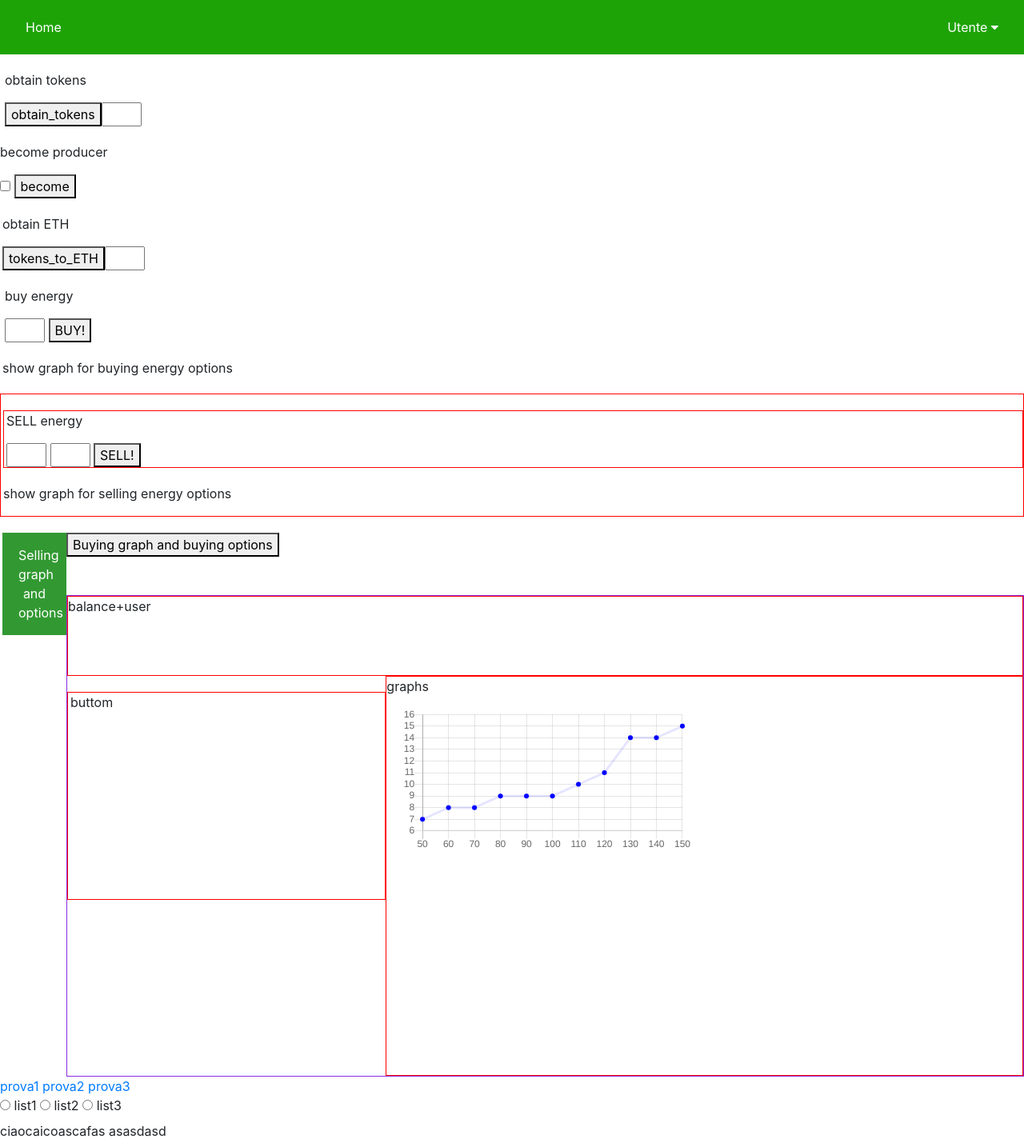
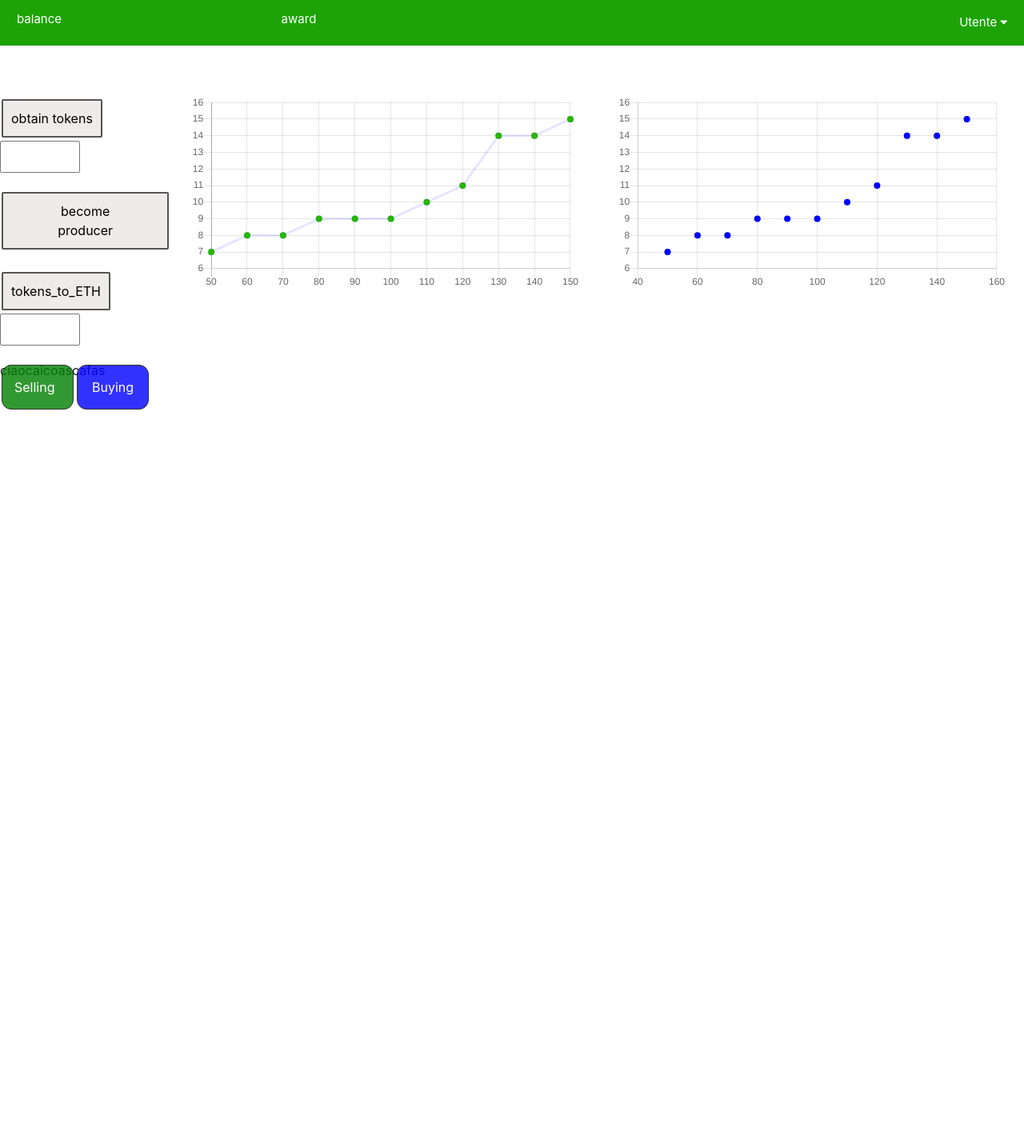
Before and after one commit to FraMarcuccio/EnergyHeaven, a PHP site: page /finale.html in a window 1280 px wide. Shown: the whole page at 80% size. After the commit the page ends 512 px from the top, so only its background shows below. Run offline with PHP 8.4, Linux system fonts and the light colour scheme; some libraries are stand-ins or nearby versions.

Commit message:
created CSS structure + modified HTML structure

```diff
--- a/Dapp-EnergyHeaven/finale.css
+++ b/Dapp-EnergyHeaven/finale.css
@@ -1,25 +1,95 @@
+/*general*/
+* {
+  box-sizing: border-box;
+}
+
 body{
   font-family: Arial, Helvetica, sans-serif;
   margin: 0;
 }
 
 input[type='number'] {
-  width: 50px;
-  height: 30px;
+  width: 100px;
+  height: 40px;
 }
+
+.obtaintks, .ETH, .become_prod{
+  display: block;
+  margin: 20px 0;
+}
+/*general*/
+
+
+
+
+/*grid*/
+.maingrid {
+  display: grid;
+  flex-wrap: wrap;
+  grid-template-columns: repeat(6, 1fr);
+  grid-auto-rows: 100px;
+}
+
+.user {
+  /*height: 80%;
+  grid-template-rows: 40%;
+  overflow: hidden;
+  background-color: rgb(30, 163, 7);*/
+  grid-column-start: 1;
+  grid-column-end: 8;
+  grid-row-start: 1;
+  grid-row-end: 1;
+}
+
+/*.user a{
+  font-size: 16px;
+  color: white;
+  text-align: center;
+  padding: 5px 5px;
+  text-decoration: none;
+}*/
+
+.button {
+  grid-column-start: 1;
+  grid-column-end: 1;
+  grid-row-start: 2;
+  grid-row-end: 5;
+}
+
+.graph {
+  display: flex;
+  flex-wrap: wrap;
+  /*elementi flwxbox possono andare su più righe*/
+  max-width: 1200px; /*largezza fissa*/
+  /*margin: 0 auto;*/
+  grid-column-start: 2;
+  grid-column-end: 12;
+  grid-row-start: 2;
+  grid-row-end: 5;
+}
+
+.col50{
+  width: 50%;
+  /*border: 1px solid red;*/
+  padding: 2%;
+}
+/*grid*/
+
+
+
 
 /*navbar css*/
 .navbar{
-  overflow: hidden;
   background-color: rgb(30, 163, 7);
+  /*overflow: hidden;*/
 }
 
-.navbar a{
+.navbar label{
   float: left;
-  font-size: 16px;
+  font-size: 15px;
   color: white;
-  text-align: center;
-  padding: 14px 16px;
+  text-align: left;
+  padding: 5px 5px;
   text-decoration: none;
 }
 
@@ -29,28 +99,30 @@ input[type='number'] {
 }
 
 .subnav .subnavbtn{
-  font-size: 16px;
+  size: 50px;
+  font-size: 15px;
   border: none;
   outline: none;
   color: white;
-  padding: 14px 16px;
+  padding: 5px 5px;
   background-color: inherit;
   font-family: inherit;
   margin: 0;
 }
 
-/*aggiunge colore verde quando si passa sopra con il mouse*/
+/*aggiunge colore verde quando si passa sopra con il mouse
 .navbar a:hover, .subnav:hover .subnavbtn{
   background-color: green;
-}
+}*/
 
 .subnavcnt{
   display: none;
   position: absolute;
   right: 0;
   background-color: rgb(53, 160, 0);
-  width: 20%;
+  width: 16%;
   z-index: 100;
+  padding: 5px 5px;
 }
 
 .subnavcnt a{
@@ -67,50 +139,177 @@ input[type='number'] {
 .subnav:hover .subnavcnt{
   display: block;
 }
+/*navbar css*/
+
+
+
+
+/*buttons*/
+.ETH button, .obtaintks button, .become_prod button{
+  background-color: #4CAF50; /* Green */
+  border: none;
+  color: white;
+  padding: 10px 10px;
+  text-align: center;
+  text-decoration: solid;
+  display: inline-block;
+  vertical-align: middle;
+  font-size: 16px;
+  margin: 4px 2px;
+  transition-duration: 0.4s;
+  cursor: pointer;
+  background-color: rgb(239, 235, 235);
+  color: black;
+  border: 2px solid #555555;
+  border-radius: 2px;
+}
+
+.become_prod button{
+  padding: 10px 40px;
+  display: center;
+}
+
+.ETH button:hover, .obtaintks button:hover, .become_prod button:hover{
+  background-color: #555555;
+  color: white;
+  border: 2px solid black;
+}
+
+.become_prod button:focus{
+  background-color: #555555;
+  color: white;
+  cursor: not-allowed;
+}
+
+.openbuy{
+  text-align: center;
+  background-color: blue;
+  color: white;
+  padding: 15px 15px;
+  border: black;
+  cursor: pointer;
+  opacity: 0.8;
+  float: left;
+  width: 90px;
+  position: relative;
+  border-radius: 12px;
+  margin: 4px 2px;
+  border: 1px solid black;
+}
+
+.opensell{
+  text-align: center;
+  background-color: green;
+  color: white;
+  padding: 15px 15px;
+  border: black;
+  cursor: pointer;
+  opacity: 0.8;
+  float: left;
+  width: 90px;
+  position: relative;
+  border-radius: 12px;
+  margin: 4px 2px;
+  border: 1px solid black;
+  display: flex;
+}
+/*buttons*/
+
 
 
 
 /*popup menu*/
 
-.openbtn{
-  background-color: green;
-  color: white;
-  padding: 16px 20px;
-  border: black;
-  cursor: pointer;
-  opacity: 0.8;
-  float: left;
-  bottom: 23px;
-  right: 28px;
-  width: 80px;
+/*popup sotto il bottone
+.popupselling{
+  display: none;
+  bottom: calc(100% +10px);
+  left: 0;
+  border: 3px solid #f1f1f1;
+  z-index: 9;
+  position: absolute;
+}*/
+
+/*popup al centro in alto come i normali popup
+.popupselling{
+  display: flex;
+  align-items: center;
+  justify-content: center;
+  position: fixed;
+  top: 0;
+  left: 0;
+  right: 0;
+  bottom: 0;
+  background: rgba(0, 0, 0, 0.5);
+  z-index: 10;
+  display: none;
+}*/
+
+.popupselling{
+  /*popup al centro
+  position: fixed;
+  top: 50%;
+  left: 50%;
+  transform: translate(-50%, -50%);
+  background: rgba(0, 0, 0, 0.5);
+  z-index: 10;
+  display: none;*/
+
+  position: fixed;
+  top: 0;
+  left: 0;
+  right: 0;
+  bottom: 0;
+  background: rgba(0, 0, 0, 0.5);
+  z-index: 9;
+  display: none;
 }
 
-.popupselling{
+.popupbuying{
+  position: fixed;
+  top: 0;
+  left: 0;
+  right: 0;
+  bottom: 0;
+  background: rgba(0, 0, 0, 0.5);
+  z-index: 9;
   display: none;
-  float: left;
-  bottom: 0px;
-  right: 0px;
-  border: 3px solid #f1f1f1;
-  z-index: 9;
 }
 
 .container{
-  max-width: 300px;
-  padding: 10px;
+  width: 0px;
+  padding: 2px;
+  padding-left: 2px;
+  padding-right: 2px;
   background-color: white;
+
+  display: flex;
+  flex-direction: column;
+  align-items: center;
+  justify-content: center;
 }
 
-.container input[type=number], .container input[type=number]{
-  width: 80%;
+.container input[type=number]{
+  width: 30%;
   padding: 15px;
   margin: 5px 0 22px 0;
   border: none;
   background: #f1f1f1;
+  display: flex;
+  align-items: center;
+  margin-right: 10px;
 }
 
-.container input[type=number]:focus, .container input[type=number]:focus{
+.container input[type=number]:focus{
   background-color: #ddd;
   outline: none;
+}
+
+.container label{
+  vertical-align: top;
+  margin-right: 10px;
+  display: flex;
+  align-items: center;
 }
 
 .container .sell{
@@ -119,89 +318,54 @@ input[type='number'] {
   padding: 16px 20px;
   border: none;
   cursor: pointer;
-  width: 80%;
+  width: 30%;
   margin-bottom:10px;
   opacity: 0.8;
+  box-shadow: 0 8px 16px 0 rgba(0,0,0,0.2), 0 6px 20px 0 rgba(0,0,0,0.19);
+  display: center;
+  justify-content: space-between;
 }
 
 .container .cancel{
   background-color: red;
+  width: 30%;
+  padding: 16px 20px;
+  border: none;
+  cursor: pointer;
+  opacity: 0.8;
+  margin-bottom:10px;
+  box-shadow: 0 8px 16px 0 rgba(0,0,0,0.2), 0 6px 20px 0 rgba(0,0,0,0.19);
+  display: center;
+  justify-content: space-between;
 }
 
-.container .sell:hover, .openbtn:hover{
+.container .sell:hover, .openbtn:hover, .cancel:hover{
   opacity: 1;
+  box-shadow: 0 12px 16px 0 rgba(0,0,0,0.24),0 17px 50px 0 rgba(0,0,0,0.19);
 }
+
+/*.container > form > label,
+.container > form > input {
+  grid-column: 1;
+}
+
+.container > form > button {
+  grid-column: 1;
+  grid-row: 2;
+}*/
+
 /*popup menu*/
 
-.obtaintks, .ETH, .a, .b, .c, .d{
-  display: block;
-  margin: 20px 0;
-  padding-left: 3px;
-}
-
-.ETH button, .obtaintks button{
-  float: left;
-}
 
 
+
+/*graph*/
 .selling{
   display: block;
 }
 
-/*grafici*/
-
-.grid{
-  display: flex;
-  flex-wrap: wrap;
-  /*elementi flwxbox possono andare su più righe*/
-  max-width: 1200px; /*largezza fissa*/
-  margin: 0 auto;
+.buying{
+  display: block;
+  /*max-width: 300px;*/
 }
-
-.col50{
-  width: 50%;
-  /*border: 1px solid red;*/
-  padding: 2%;
-}
-
-
-/*grid*/
-
-.maingrid {
-  border: 1px solid blueviolet;
-
-  display: grid;
-  flex-wrap: wrap;
-
-  grid-template-columns: repeat(3, 1fr);
-  grid-auto-rows: 100px;
-}
-
-/*grid ha 3 colonne da 1 a 4 e 5 righe da 1 a 6*/
-.bu {
-
-  border: 1px solid red;
-
-  grid-column-start: 1;
-  grid-column-end: 4;
-  grid-row-start: 1;
-  grid-row-end: 1;
-}
-
-.b {
-  border: 1px solid red;
-
-  grid-column-start: 1;
-  grid-column-end: 2;
-  grid-row-start: 2;
-  grid-row-end: 5;
-}
-
-.g {
-  border: 1px solid red;
-
-  grid-column-start: 2;
-  grid-column-end: 4;
-  grid-row-start: 2;
-  grid-row-end: 7;
-}
+/*graph*/
--- a/Dapp-EnergyHeaven/finale.html
+++ b/Dapp-EnergyHeaven/finale.html
@@ -14,14 +14,22 @@
   <!--Si può cambiare con il file BS locale-->
   <link rel="stylesheet" href="https://stackpath.bootstrapcdn.com/bootstrap/4.5.0/css/bootstrap.min.css" integrity="sha384-9aIt2nRpC12Uk9gS9baDl411NQApFmC26EwAOH8WgZl5MYYxFfc+NcPb1dKGj7Sk" crossorigin="anonymous">
 
-  <title>Speriamo funzioni mannaggia i morti</title>
+  <title>HTML finale</title>
 </head>
 
 <!--onload="sellingGraph()"-->
 <body>
 
+
+
+  <div class="maingrid">
+    <div class="user">
+
       <div class="navbar">
-    <a href="#home">Home</a>
+        <label id="balance">balance</label>
+        <label id="award">award</label>
+        <p></p>
+        <p></p>
         <div class="subnav">
           <button class="subnavbtn">Utente
             <i class="fa fa-caret-down"></i>
@@ -34,65 +42,109 @@
       </div>
 
 
+    </div>
+
+    <div class="button">
+
       <div class="obtaintks">
         <form class="obtaintks" onsubmit="obtain_tokens(), getUserBalance(); return false;">
-      <p>obtain tokens</p>
+          <button class="obtbutton" type="submit">obtain tokens</button>
           <input type="number" id="input" required="required">
-      <button type="submit">obtain_tokens</button>
         </form>
       </div>
 
+
+
       <div class="become_prod">
         <form class="become_prod" onsubmit="join_as_producer(), getUserBalance(); return false;">
-      <p>become producer</p>
-      <input type="checkbox" id="producer" required="required" value="yes">
-      <button type="submit">become</button>
+          <button type="submit">become producer</button>
         </form>
       </div>
 
 
       <div class="ETH">
-    <!--Da finire, solo scheletro HTML-->
         <form class="eth" onsubmit="tokens_to_ETH(), getUserBalance(); return false;">
-      <p>obtain ETH</p>
+          <button type="submit">tokens_to_ETH</button>
           <input type="number" id="input2" required="required">
-      <button type="submit">tokens_to_ETH</button>
         </form>
       </div>
 
-  <div class="a">
-    <form class="a" onsubmit="buy_energy(), getUserBalance(); return false;">
-      <p>buy energy</p>
-      <input type="number" id="input3" required="required">
-      <button type="submit">BUY!</button>
+
+      <div class="submit">
+        <p></p>
+        <button class="opensell" onclick="openSelling()">Selling</button>
+
+        <!--Popup sellings options-->
+        <div class="popupselling" id="popupSelling">
+          <form class="container" onsubmit="sell_energy(); return false;">
+            <h2>Selling options</h2>
+
+            <label for="energy">Quantity of energy</label>
+            <input type="number" id="Enumber" required>
+
+            <label for="price">Price of energy</label>
+            <input type="number" id="Eprice" required>
+
+            <button type="submit" class="sell">Sell energy</button>
+            <button type="button" class="cancel" onclick="closeSelling()">Close</button>
           </form>
-    <p>show graph for buying energy options</p>
-    <!--<button onclick="buy_energy()">buy_energy</button> -->
+        </div>
       </div>
 
-  <div class="b">
-    <form class="b" onsubmit="sell_energy(); return false;">
-      <p>SELL energy</p>
-      <input type="number" id="input4" required="required">
-      <input type="number" id="input5" required="required">
-      <button type="submit">SELL!</button>
+      <div class="submit">
+        <button class="openbuy" onclick="openbuy()">Buying</button>
+        <!--Popup buying options-->
+        <div class="popupbuying" id="popupBuying">
+          <form class="container">
+            <h2>Buying options</h2>
+
+            <form onsubmit="buy_energy(), getUserBalance(); return false;">
+              <label for="quantity">Quantity of energy</label>
+              <input type="number" id="Qnumber" required>
+
+              <button type="submit" class="sell">Buy energy</button>
+              <button type="button" class="cancel" onclick="closeBuying()">Close</button>
             </form>
-    <p>show graph for selling energy options</p>
-    <!--<button onclick="sell_energy()">sell_energy</button> -->
+
+          </form>
+        </div>
       </div>
 
-  <div class="c">
-    <p></p>
-    <button class="openbtn" onclick="openSelling()">Selling graph and options</button>
 
     </div>
 
+    <div class="graph">
+      <div class="col50">
+        <canvas class="selling" id="selling">asdasd</canvas>
+      </div>
+      <div class="col50">
+        <canvas id="buying" id="buying"></canvas>
+      </div>
+    </div>
+  </div>
 
-  <div class="e">
-    <p></p>
-    <button onclick="openBuying()" class="drop">Buying graph and buying options</button>
 
-  </div>
+  <!--popup selling and buying-->
+  <script>
+
+    function openSelling(){
+      document.getElementById("popupSelling").style.display = "block";
+    }
+
+    function closeSelling(){
+      document.getElementById("popupSelling").style.display = "none";
+    }
+
+    function openbuy(){
+      document.getElementById("popupBuying").style.display = "block";
+    }
+
+    function closeBuying(){
+      document.getElementById("popupBuying").style.display = "none";
+    }
+
+    </script>
+
 
   <script>
 
@@ -110,42 +162,13 @@
 
   <div class="grid">
     <div class="col50">
+
     </div>
 
   </div>
 
 
-  <div class="maingrid">
-    <div class="bu">balance+user</div>
-    <div class="b">buttom</div>
-    <div class="g">graphs
-      <div class="col50">
-        <canvas class="selling" id="selling"></canvas>
-      </div>
-    </div>
-  </div>
-
-
-
-
-  <!--Popup sellings options-->
-  <div class="popupselling" id="popupSelling">
-    <form class="container">
-      <h2>Selling options</h2>
-
-      <label for="energy">Quantity of energy</label>
-      <input type="number" required>
-
-      <label for="price">Price of energy</label>
-      <input type="number" required>
-
-      <button type="submit" class="sell">Sell energy</button>
-      <button type="button" class="cancel" onclick="closeSelling()">Close</button>
-    </form>
-  </div>
-
-
-  <!--popup buying options-->
+  <!--popup buying options
   <div id="popupBuying">
     <form onmouseout="buy_energy()">
       <a href="#">prova1</a>
@@ -153,27 +176,11 @@
       <a href="#">prova3</a>
     </form>
   </div>
-
-
-  <div id="popup2">
-    <form onclick="buy_energy()"></form>
-    <input type="radio" id="list1" value="mettere valore">
-    <label for="list1">list1</label>
-
-    <input type="radio" id="list2" value="mettere valore">
-    <label for="list2">list2</label>
-
-    <input type="radio" id="list3" value="mettere valore">
-    <label for="list3">list3</label>
-  </div>
-
-
-
+  -->
 
 
   <label id="label">provaprovarpovaas</label>
 
-  <label id="balance">asasdasd</label>
 
   <script src="js/jquery.min.js"></script>
   <script src="js/bootstrap.min.js"></script>
@@ -193,9 +200,10 @@
         datasets: [{
           fill: false,
           lineTension: 0,
-          backgroundColor: "rgba(0,0,255,1.0)",
+          backgroundColor: "rgb(38, 182, 5)",
           borderColor: "rgba(0,0,255,0.1)",
-          data: yValues
+          data: yValues,
+          pointRadius: 4
         }]
       },
       options: {
@@ -205,11 +213,51 @@
         }
       }
     });
+
   }
+
+  </script>
+
+  <script>
+  function buyinGraph(){
+    var xyValues = [
+      {x:50, y:7},
+      {x:60, y:8},
+      {x:70, y:8},
+      {x:80, y:9},
+      {x:90, y:9},
+      {x:100, y:9},
+      {x:110, y:10},
+      {x:120, y:11},
+      {x:130, y:14},
+      {x:140, y:14},
+      {x:150, y:15}
+    ];
+
+    new Chart("buying", {
+      type: "scatter",
+      data: {
+        datasets: [{
+          pointRadius: 4,
+          pointBackgroundColor: "rgb(0,0,255)",
+          data: xyValues
+        }]
+      },
+      options: {
+        legend: {display: false},
+        scales: {
+          xAxes: [{ticks: {min: 40, max:160}}],
+          yAxes: [{ticks: {min: 6, max:16}}],
+        }
+      }
+    });
+  }
+
 </script>
 
 <script>
   window.onload = sellingGraph();
+  window.onload = buyinGraph();
 </script>
   <!--label per aggiornare bilanci degli account-->
 
@@ -239,18 +287,7 @@
 
   </script>
 
-  <!--popup sellings-->
-  <script>
 
-  function openSelling(){
-    document.getElementById("popupSelling").style.display = "block";
-  }
-
-  function closeSelling(){
-    document.getElementById("popupSelling").style.display = "none";
-  }
-
-  </script>
 
 
   <!--popup buying options-->
@@ -582,13 +619,12 @@
     return false;
   }
 
-  function join_as_producer(){
-    var input =$('#producer').val();
+function yes(){
+  alert("ahahah")
+}
 
 
-    if (input == "yes" ) {
-      console.log("input number is " + input);
-
+  function join_as_producer(){
 
     contract.methods.join_as_producer().call({from:senderAddress, gas:120000}).then(function(result) {
       console.log("input: " + input);
@@ -598,25 +634,18 @@
       console.log("Tx Hash: " + receipt.transactionHash);
     });
 
-    }
-
-
-
     return false;
   }
 
   function buy_energy(){
-    var input =$('#input3').val();
-
+    var input =$('#Qnumber').val();
 
     if (input < 1) {
       alert("The numb should be higher than 0");
       return false;
     }
 
-
     console.log("input number is " + input);
-
 
     contract.methods.buy_energy(input).call({from:senderAddress, gas:120000}).then(function(result) {
       console.log("number in input: " + input);
@@ -629,9 +658,25 @@
     return false;
   }
 
+
+  function nuovabuy(){
+    let selectedOption;
+
+    const options = document.querySelectorAll('input[name="options"]');
+
+    options.forEach(option => {
+      option.addEventListener('change', event => {
+        selectedOption = event.target.value;
+      });
+    });
+
+    alert(selectedOption);
+  }
+
+
   function sell_energy(){
-    var amount =$('#input4').val();
-    var price =$('#input5').val();
+    var amount =$('#Enumber').val();
+    var price =$('#Eprice').val();
 
 
     if (amount < 1) {
```
Also changed, not shown: Dapp-EnergyHeaven/prova.html (+12 -0 lines), 1 other file. Lines whose indentation alone changed are shown as unchanged.
